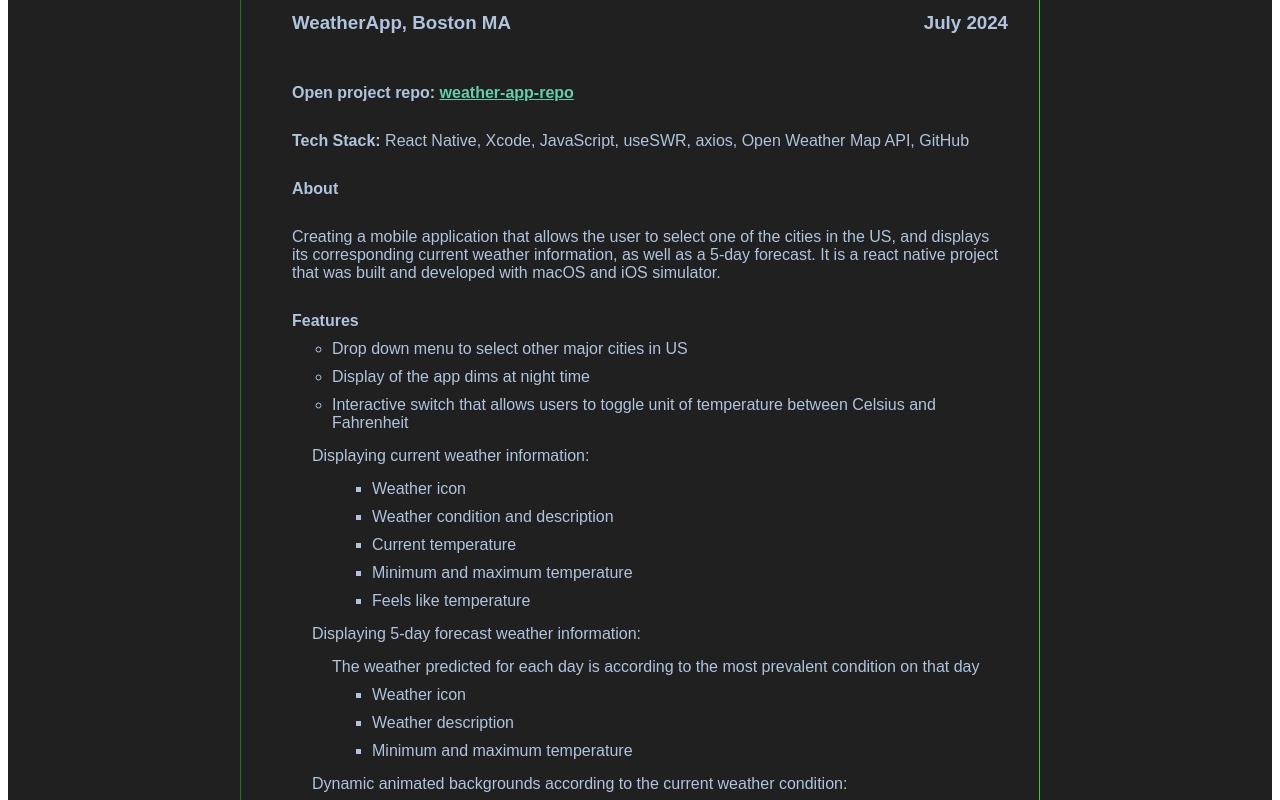
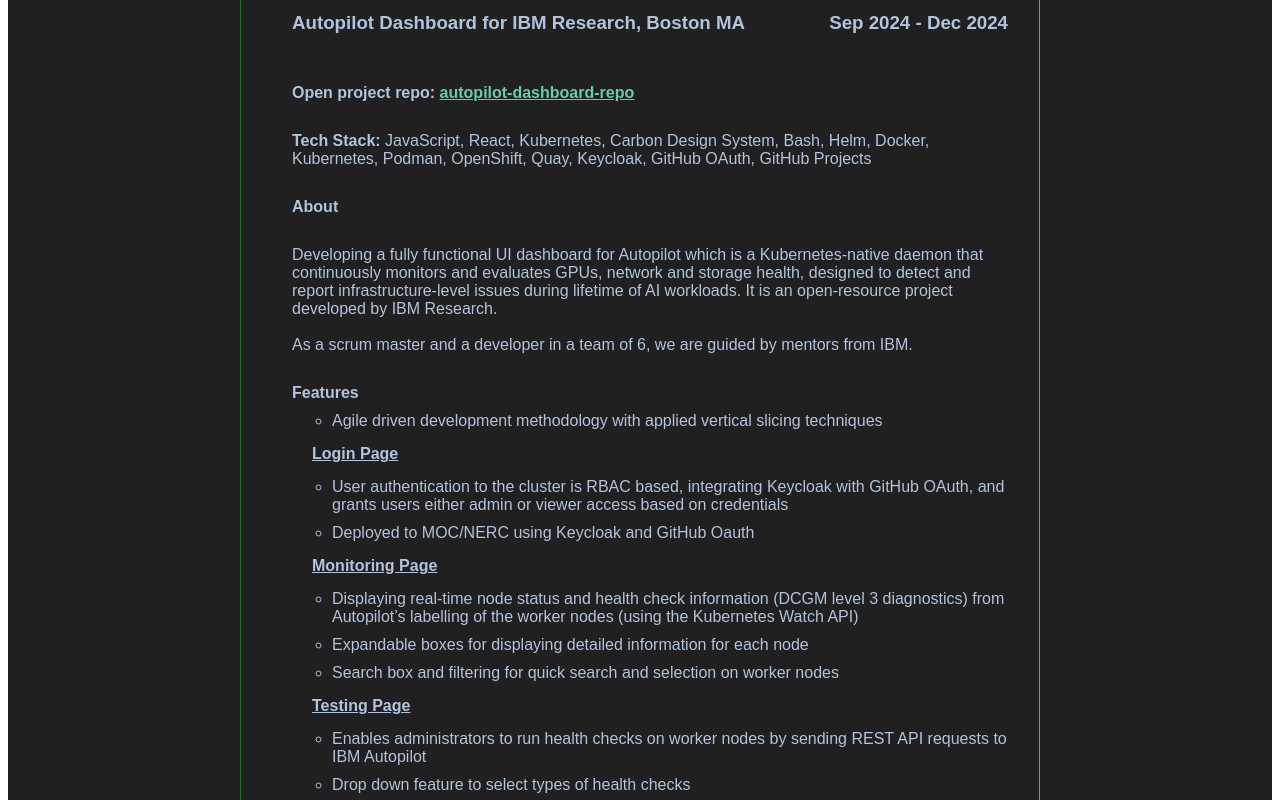
Before and after one commit to eburhansjah/eburhan-portfolio, a React (Vite) app: page /components/Projects in a window 1280 px wide. Shown: the part 2320-3120 px from the top of the page. Built offline with nearby package versions, Linux system fonts and the light colour scheme.

Commit message:
updating portfolio in progress

```diff
--- a/src/components/About.jsx
+++ b/src/components/About.jsx
@@ -109,6 +109,12 @@
                         I am a full-time Master&apos;s student at Boston University College of Engineering,
                         specializing in Data Analytics within the Electrical and Computer Engineering department.
                         <br/><br/><br/>
+                        I have a strong passion for Machine Learning and Software Engineering.
+                        I bring expertise in Python, C++/C, SQL, JavaScript, and Matlab along with experience in frameworks
+                        and tools like PyTorch, React, React Native, Kubernetes, and Docker. With strong
+                        problem-solving skills and a growth mindset, I strive to create impactful solutions that align
+                        with my passion for technology and innovation.
+                        <br/><br/><br/>
                         I completed my undergraduate studies in Biochemistry, and
                         my journey into Data Analytics was driven by my undergraduate research experience, where
                         I worked in both experimental and computational research and discovered
--- a/src/components/OtherProjects.jsx
+++ b/src/components/OtherProjects.jsx
@@ -64,59 +64,37 @@
 
             <StyledNav>
                 <StyledUl>
+
                     <StyledLi>
                         <StyledProjectTitle>
                             <h3>
-                                Autopilot Dashboard, Boston MA
+                                Image Encoder, Boston MA
                             </h3>
-                            <StyledSpanRight><h3>Sep 2024 - Present</h3></StyledSpanRight>
+                            <StyledSpanRight><h3>Sep - Dec 2024</h3></StyledSpanRight>
                         </StyledProjectTitle>
                     </StyledLi>
 
                     <StyledUl>
                         <StyledLi><strong>Open project repo: </strong>
-                            <StyledLink to="https://github.com/EC528-Fall-2024/autopilot-dashboard.git"
-                                        target="_blank" rel="noopener noreferrer">autopilot-dashboard-repo</StyledLink>
+                            <StyledLink to="https://github.com/eburhansjah/ec504_ImageEncoder.git"
+                                        target="_blank" rel="noopener noreferrer">image-encoder-repo</StyledLink>
                         </StyledLi>
 
-                        <StyledLi><strong>Tech Stack: </strong>Python, Go, React, Kubernetes,
-                            OpenShift, Grafana, Prometheus</StyledLi>
+                        <StyledLi><strong>Tech Stack: </strong>C, CMake, AndroidStudio</StyledLi>
 
                         <StyledLi><strong>About</strong></StyledLi>
                         <StyledLi>
-                            Developing a fully functional UI dashboard for Autopilot which is a Kubernetes-native daemon
-                            that continuously monitors and evaluates GPUs, network and storage health, designed to detect
-                            and report infrastructure-level issues during lifetime of AI workloads. It is an open-resource
-                            project developed by IBM Research.<br/>
-                            <br/>
-                            Working in a team of 6, we are guided by mentors from IBM.
+                            This video encoder was designed as part of a final project for Advanced Data Structures
+                            and Algorithms class (EC504) at Boston University. It accepts a folder of JPEG images and
+                            encodes them into a simplified MPEG-1 file using functions we wrote ourselves (in a team of 4).
                         </StyledLi>
 
                         <StyledLi>
-                            <strong>Features</strong>
+                            <strong>Feature</strong>
                             <ul>
-                                <Li>Agile driven development methodology</Li>
-                            </ul>
-
-                            <StyledLi><strong><u>Login Page</u></strong></StyledLi>
-                            <ul>
-                                <Li>Setting up front-end components</Li>
-                                <Li>Connecting to Kubernetes cluster authentification</Li>
-                            </ul>
-
-                            <StyledLi><strong><u>Monitoring Page</u></strong></StyledLi>
-                            <ul>
-                                <Li>Displaying real-time node status and health check information</Li>
-                                <Li>Expandable boxes for displaying detailed information for each node</Li>
-                                <Li>Search box for quick search on nodes based on their IDs </Li>
-                            </ul>
-
-                            <StyledLi><strong><u>Testing Page</u></strong></StyledLi>
-                            <ul>
-                                <Li>Drop down feature to select types of health checks</Li>
-                                <Li>Selection of group of nodes to run the tests on</Li>
-                                <Li>Calling Autopilot’s RESTful API for test runs</Li>
-                                <Li>Displaying test results to user</Li>
+                                <Li>A history table that would enable users to edit the information they have
+                                    entered previously. Examples would be when users wish to have a different
+                                    recipe name, change serving size of the recipe, cook time, and many more</Li>
                             </ul>
                         </StyledLi>
                     </StyledUl>
--- a/src/components/WebAppProjects.jsx
+++ b/src/components/WebAppProjects.jsx
@@ -63,6 +63,70 @@
             <h2>Web Application Development Projects</h2>
 
             <StyledNav>
+
+                <StyledUl>
+                    <StyledLi>
+                        <StyledProjectTitle>
+                            <h3>
+                                Autopilot Dashboard for IBM Research, Boston MA
+                            </h3>
+                            <StyledSpanRight><h3>Sep 2024 - Dec 2024</h3></StyledSpanRight>
+                        </StyledProjectTitle>
+                    </StyledLi>
+                </StyledUl>
+
+                <StyledUl>
+                    <StyledLi><strong>Open project repo: </strong>
+                        <StyledLink to="https://github.com/EC528-Fall-2024/autopilot-dashboard.git"
+                                    target="_blank" rel="noopener noreferrer">autopilot-dashboard-repo</StyledLink>
+                    </StyledLi>
+
+                    <StyledLi><strong>Tech Stack: </strong>JavaScript, React, Kubernetes, Carbon Design System,
+                    Bash, Helm, Docker, Kubernetes, Podman, OpenShift, Quay, Keycloak, GitHub OAuth, GitHub Projects</StyledLi>
+
+                    <StyledLi><strong>About</strong></StyledLi>
+                    <StyledLi>
+                        Developing a fully functional UI dashboard for Autopilot which is a Kubernetes-native daemon
+                        that continuously monitors and evaluates GPUs, network and storage health, designed to detect
+                        and report infrastructure-level issues during lifetime of AI workloads. It is an open-resource
+                        project developed by IBM Research.<br/>
+                        <br/>
+                        As a scrum master and a developer in a team of 6, we are guided by mentors from IBM.
+                    </StyledLi>
+
+                    <StyledLi>
+                        <strong>Features</strong>
+                        <ul>
+                            <Li>Agile driven development methodology with applied vertical slicing techniques</Li>
+                        </ul>
+
+                        <StyledLi><strong><u>Login Page</u></strong></StyledLi>
+                        <ul>
+                            <Li>User authentication to the cluster is RBAC based,
+                                integrating Keycloak with GitHub OAuth, and grants users either admin or viewer access
+                                based on credentials</Li>
+                            <Li>Deployed to MOC/NERC using Keycloak and GitHub Oauth </Li>
+                        </ul>
+
+                        <StyledLi><strong><u>Monitoring Page</u></strong></StyledLi>
+                        <ul>
+                            <Li>Displaying real-time node status and health check information (DCGM level 3 diagnostics)
+                                from Autopilot’s labelling of the worker nodes (using the Kubernetes Watch API)</Li>
+                            <Li>Expandable boxes for displaying detailed information for each node</Li>
+                            <Li>Search box and filtering for quick search and selection on worker nodes</Li>
+                        </ul>
+
+                        <StyledLi><strong><u>Testing Page</u></strong></StyledLi>
+                        <ul>
+                            <Li>Enables administrators to run health checks on worker nodes by sending REST API
+                                requests to IBM Autopilot</Li>
+                            <Li>Drop down feature to select types of health checks</Li>
+                            <Li>Selection of group of nodes to run the tests on</Li>
+                            <Li>Displaying test results to user in an embedded terminal window</Li>
+                        </ul>
+                    </StyledLi>
+                </StyledUl>
+
                 <StyledUl>
                     <StyledLi>
                         <StyledProjectTitle>
```
Also changed, not shown: 1 other file (tests, documents, lock files or other folders).
